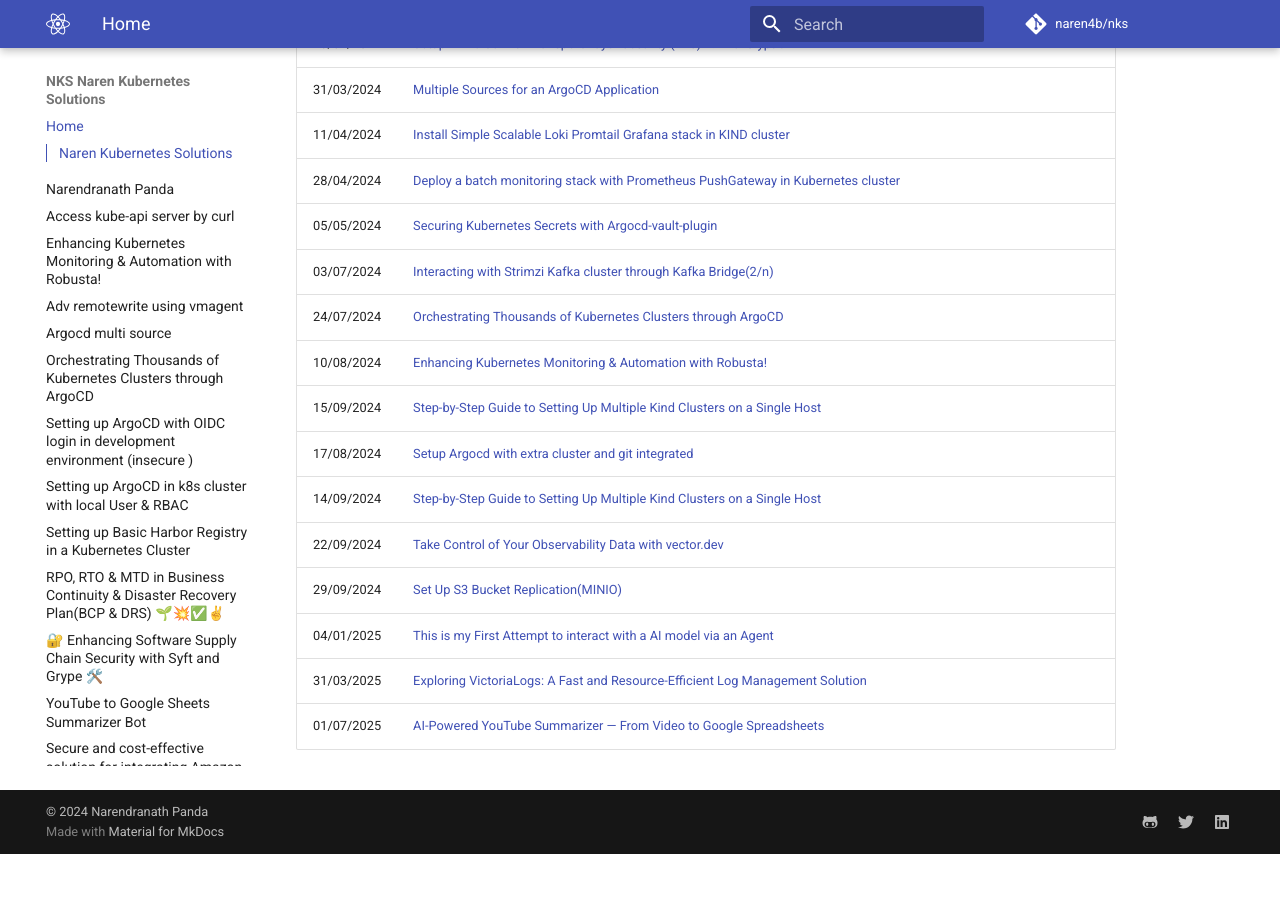
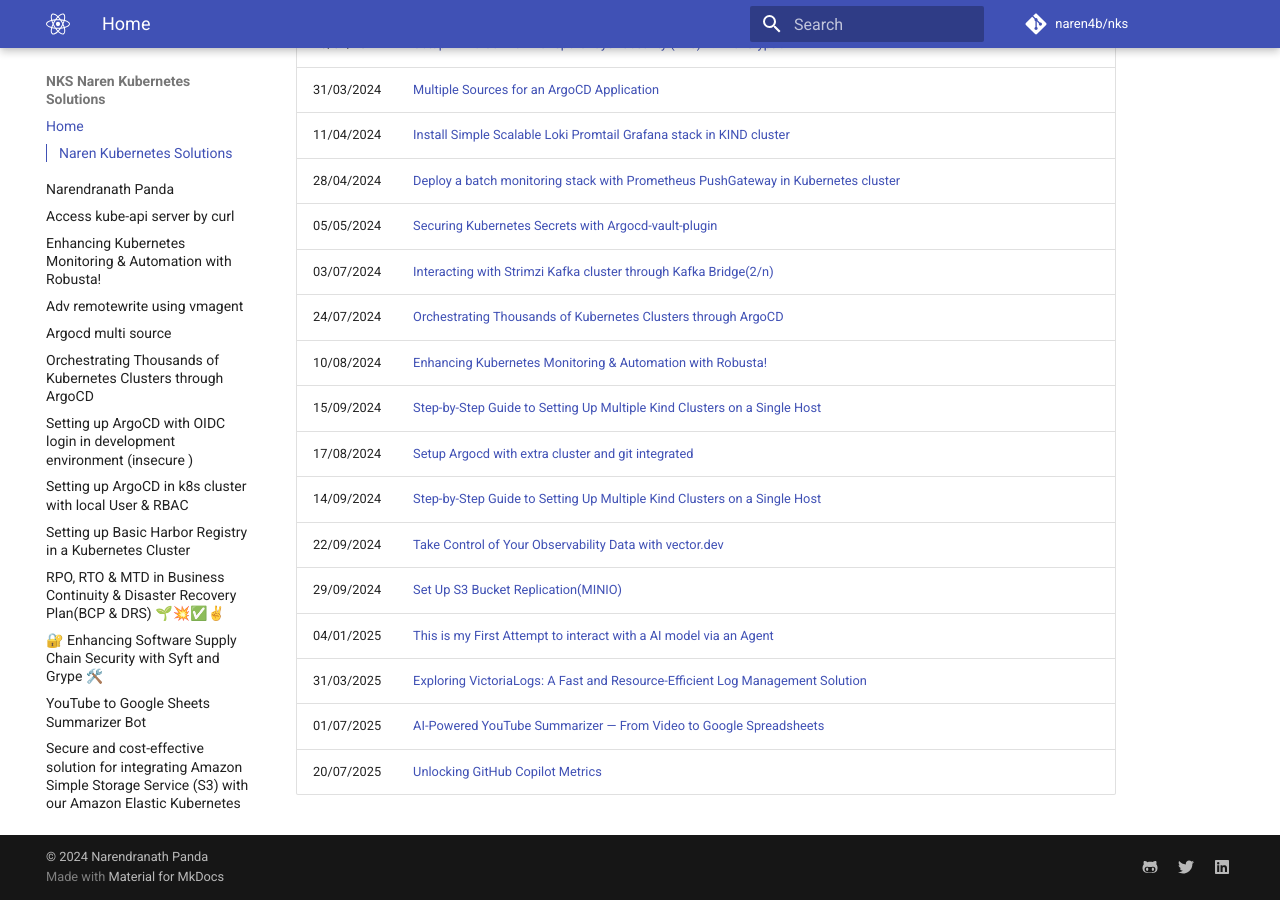
Before and after one commit to naren4b/nks, an MkDocs documentation site: the page built from docs/index.md, in a window 1280 px wide and 900 px high, scrolled down 1164 px. Built offline with MkDocs 1.6.1 and Material for MkDocs 9.7.7, drawn with Linux system fonts in a browser that asks for light colours; comment, search, counter and statistics services are not loaded; before the commit the page ends 2018 px from its top, so only the background shows below that.

Commit message:
Update index.md

```diff
--- a/docs/index.md
+++ b/docs/index.md
@@ -37,4 +37,5 @@
 | 29/09/2024 | [Set Up S3 Bucket Replication(MINIO)](s3-bucket-replication.md)                                                                                      |
 | 04/01/2025 | [This is my First Attempt to interact with a AI model via an Agent](https://www.linkedin.com/feed/update/urn:li:activity:7281343073207336960/)       |
 | 31/03/2025 | [Exploring VictoriaLogs: A Fast and Resource-Efficient Log Management Solution](victorialogs-demo.md)                                                |
-| 01/07/2025 | [AI-Powered YouTube Summarizer — From Video to Google Spreadsheets](cow_video_summary_bot.md)                                                |
+| 01/07/2025 | [AI-Powered YouTube Summarizer — From Video to Google Spreadsheets](cow_video_summary_bot.md)                                                        |
+| 20/07/2025 | [Unlocking GitHub Copilot Metrics](gcp-metrics-exporter.md)                                                                                          |
```
